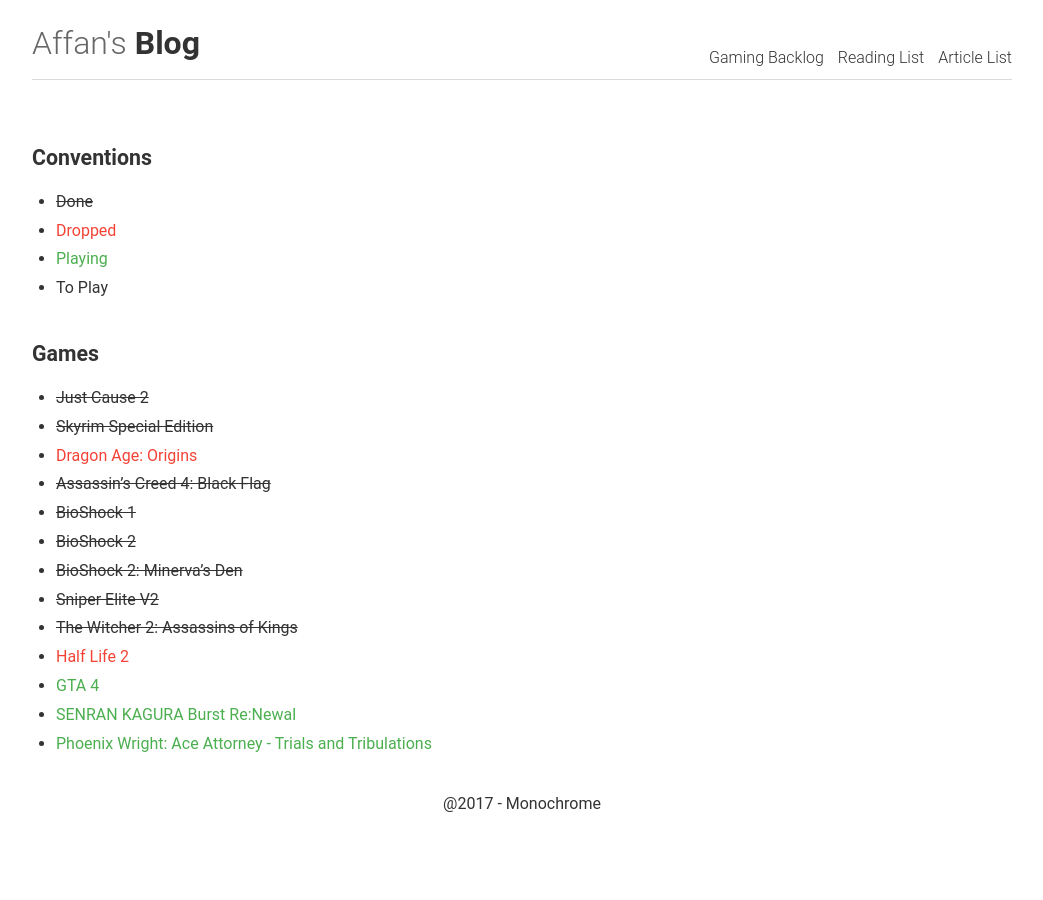
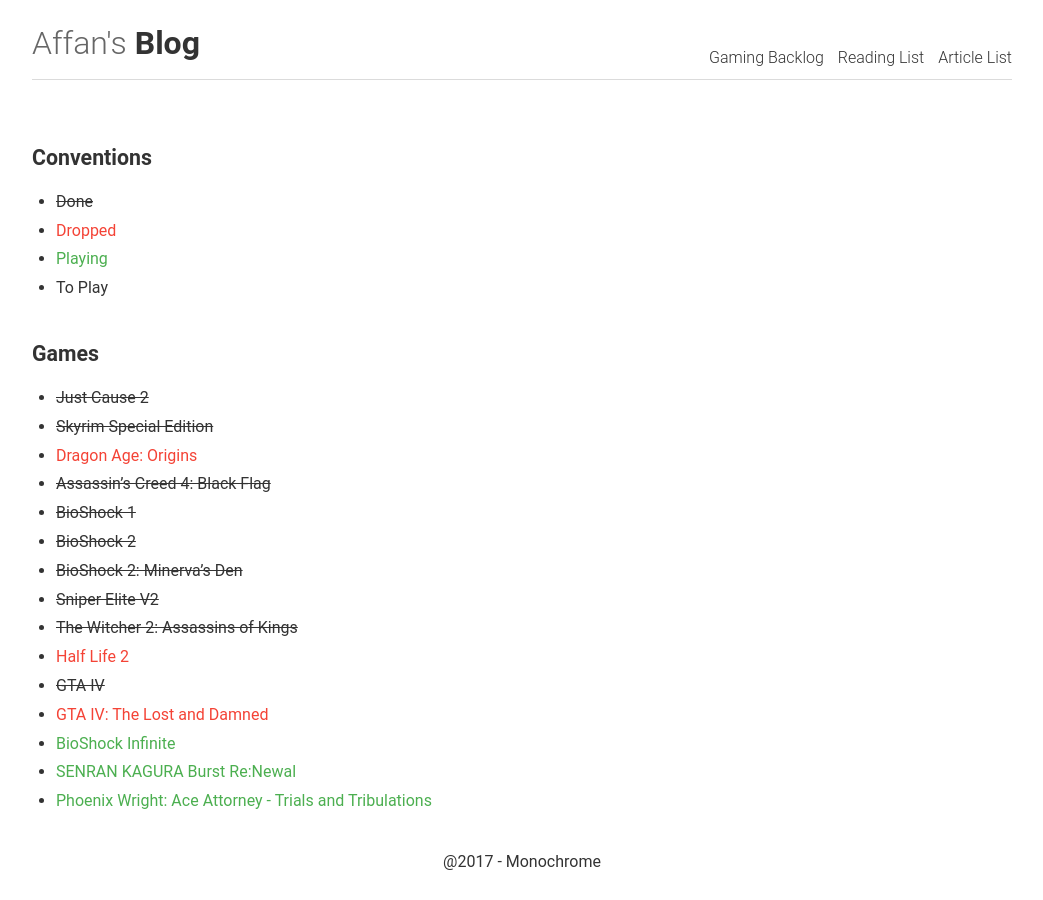
Before and after one commit to AffanIndo/AffanIndo.github.io, a Jekyll site: the page built from gaming-backlog.md, in a window 1280 px wide. Shown: the whole page, without its empty margins (118-1161 px from the left). Built offline with Jekyll 4.4.1, drawn with Linux system fonts in a browser that asks for light colours; our own code applies the rules of GitHub Pages for plain Markdown files.

Commit message:
Update "Gaming Backlog"

```diff
--- a/gaming-backlog.md
+++ b/gaming-backlog.md
@@ -23,6 +23,8 @@
 * ~~Sniper Elite V2~~
 * ~~The Witcher 2: Assassins of Kings~~
 * <span style="color:#F44336">Half Life 2</span>
-* <span style="color:#4CAF50">GTA 4</span>
+* ~~GTA IV~~
+* <span style="color:#F44336">GTA IV: The Lost and Damned</span>
+* <span style="color:#4CAF50">BioShock Infinite</span>
 * <span style="color:#4CAF50">SENRAN KAGURA Burst Re:Newal</span>
 * <span style="color:#4CAF50">Phoenix Wright: Ace Attorney - Trials and Tribulations</span>
```
